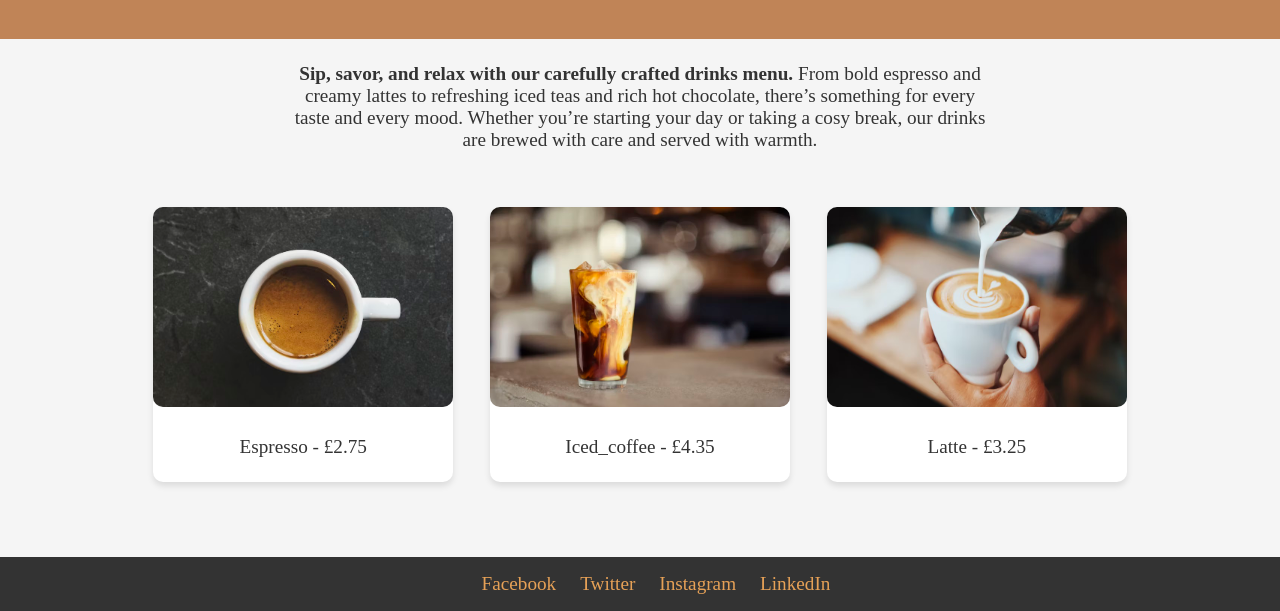
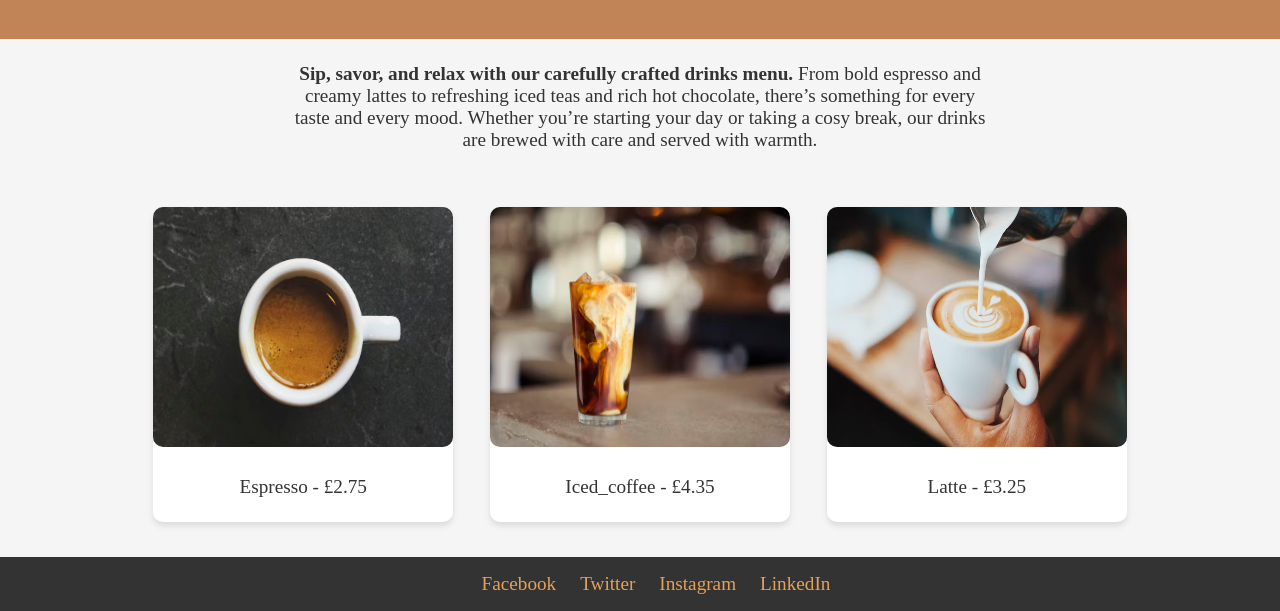
Before and after one commit to ameliaali1510/coffee-shop-website, a plain HTML site: page drinks.html in a window 1280 px wide. Shown: the part 189-800 px from the top of the page. Drawn offline with Linux system fonts and the light colour scheme.

Commit message:
made changes to image size

```diff
--- a/drinks.html
+++ b/drinks.html
@@ -29,15 +29,15 @@
 
     <section class="content">
         <div class="menu-item">
-            <img src="images/espresso.jpeg" alt="Drink Image">
+            <img src="images/espresso.jpeg" alt="Drink Image"   style="height:240px;">
             <p>Espresso - £2.75</p>
         </div>
         <div class="menu-item">
-            <img src="images/iced_coffee.jpeg" alt="Drink Image">
+            <img src="images/iced_coffee.jpeg" alt="Drink Image"  style="height:240px;">
             <p>Iced_coffee - £4.35</p>
         </div>
         <div class="menu-item">
-            <img src="images/latte.jpeg" alt="Drink Image" style="height:200px;">
+            <img src="images/latte.jpeg" alt="Drink Image" style="height:240px;">
             <p>Latte - £3.25</p>
         </div>
     </section>
```
Also changed, not shown: pastries.html (+3 -3 lines).
